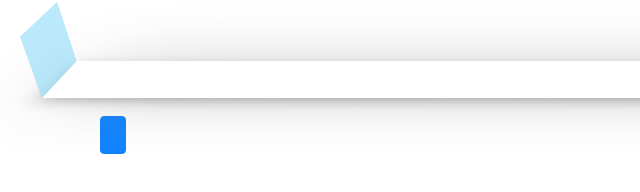
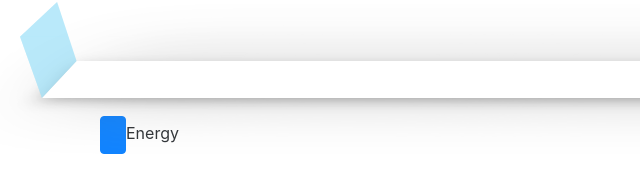
Before and after one commit to 1987N/1987n.github.io, a plain HTML site: page load.html in a window 1280 px wide. Shown: the part 144-336 px from the top of the page, 0-640 px from the left. Drawn offline with nearby package versions, Linux system fonts and the light colour scheme.

Commit message:
Update load.html

```diff
--- a/load.html
+++ b/load.html
@@ -31,5 +31,5 @@
       </div>
 </div>
   <div>
-  <input class="btn btn-primary" type="button" onclick="a()"></input></div></div>
+  <input class="btn btn-primary" type="button" onclick="a()">Energy</input></div></div>
 </body>
```
